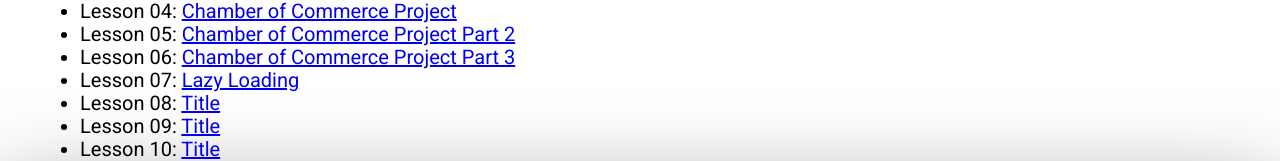
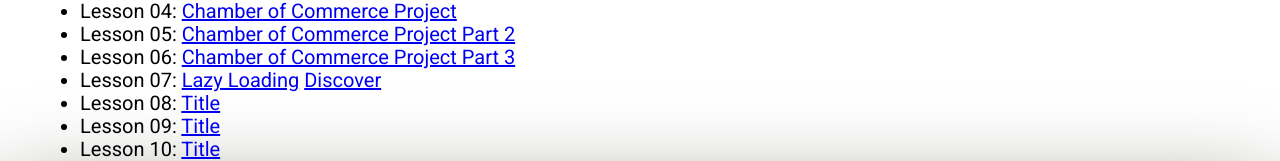
Before and after one commit to lemosjuliana/wdd230, a plain HTML site: page index.html in a window 1280 px wide. Shown: the part 333-494 px from the top of the page. Drawn offline with Linux system fonts and the light colour scheme; a web font is replaced by a local one.

Commit message:
new commit

```diff
--- a/index.html
+++ b/index.html
@@ -34,7 +34,7 @@
                 <li>Lesson 04: <a href="chamber/">Chamber of Commerce Project</a></li>
                 <li>Lesson 05: <a href="chamber/">Chamber of Commerce Project Part 2</a></li>
                 <li>Lesson 06: <a href="chamber/">Chamber of Commerce Project Part 3</a></li>
-                <li>Lesson 07: <a href="lesson07/lazyload.html">Lazy Loading</a></li>
+                <li>Lesson 07: <a href="lesson07/lazyload.html">Lazy Loading</a> <a href="chamber/discover.html"> Discover</a>
                 <li>Lesson 08: <a href="#">Title</a></li>
                 <li>Lesson 09: <a href="#">Title</a></li>
                 <li>Lesson 10: <a href="#">Title</a></li>
```
